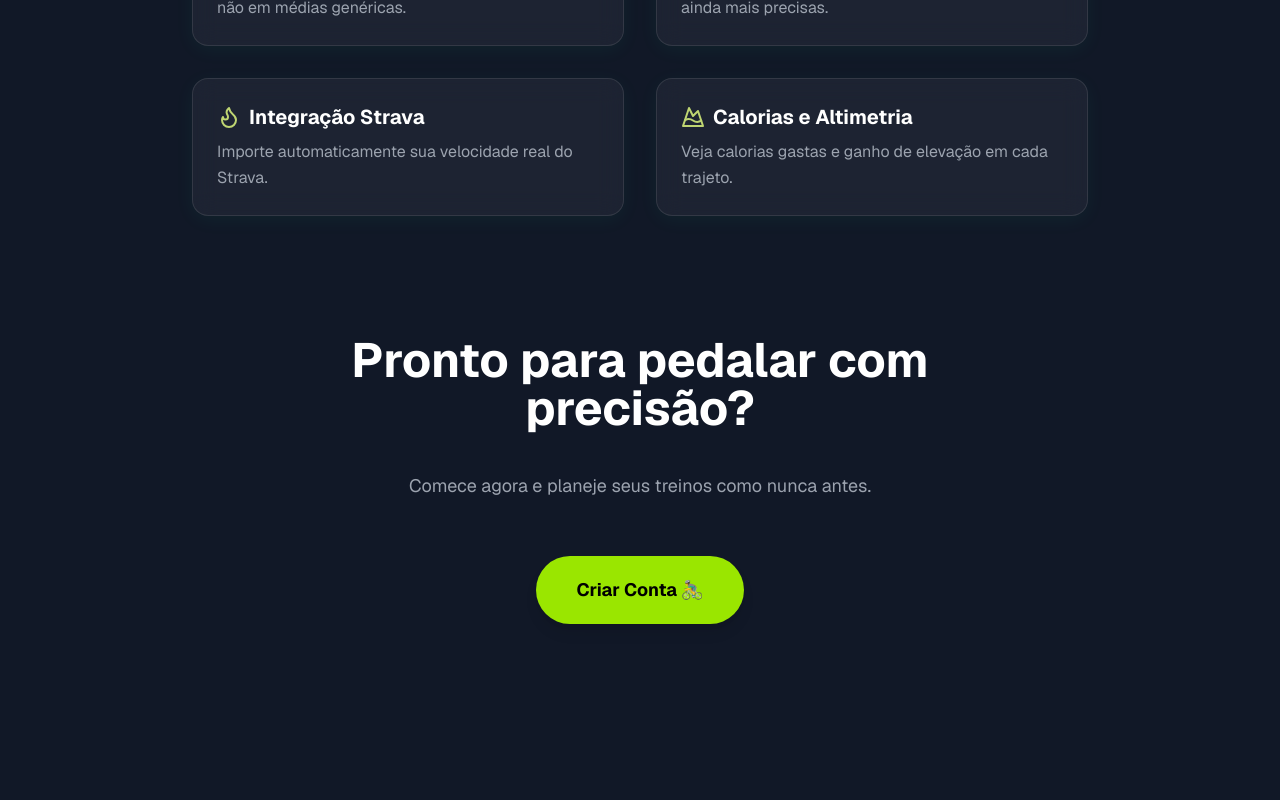
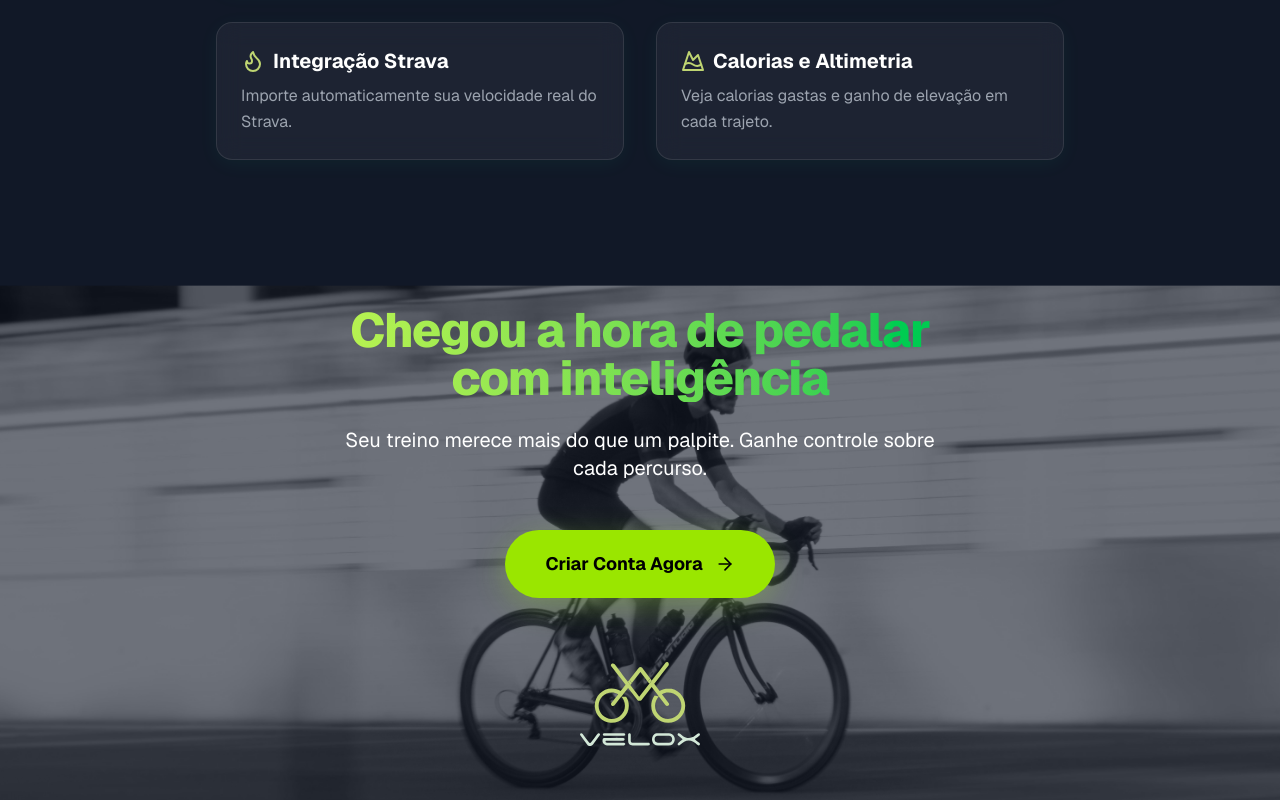
Before and after one commit to htamagnus/web-velox, a Next.js app: page / in a window 1280 px wide. Shown: the part 1616-2416 px from the top of the page. Before the commit the page ends 2320 px from the top, so only its background shows below. Built offline with nearby package versions, Linux system fonts and the light colour scheme.

Commit message:
update LP

```diff
--- a/src/app/page.tsx
+++ b/src/app/page.tsx
@@ -113,13 +113,13 @@ export default function LandingPage() {
           {loading ? (
             <div className="w-5 h-5 border-2 border-t-transparent border-black rounded-full animate-spin" />
           ) : (
-            <>Começar <span>🚴‍♂️</span></>
+            <>Começar <ArrowRight className="w-5 h-5" /></>
           )}
         </motion.button>
       </div>
     </section>
 
-    <section className="w-full py-32 px-6 bg-gradient-to-b from-red-900/20 via-background to-emerald-900/10 backdrop-blur-md">
+    <section className="w-full py-32 px-6 bg-gradient-to-b from-red-900/20 via-background via-emerald-900/10 to-background backdrop-blur-md">
     <div className="max-w-2xl mx-auto flex flex-col items-center text-center space-y-24">
 
       {/* BLOCO PROBLEMA */}
@@ -160,7 +160,7 @@ export default function LandingPage() {
   </section>
 
     {/* FEATURES */}
-    <section className="grid grid-cols-1 md:grid-cols-2 gap-8 mt-18 max-w-4xl">
+    <section className="grid grid-cols-1 md:grid-cols-2 gap-8 mt-4 max-w-4xl px-6 mx-auto">
     {[
         { icon: LineChart, title: "Previsão Real", desc: "Calcule o tempo com base na sua velocidade média, não em médias genéricas." },
         { icon: Bike, title: "Modalidade Adaptada", desc: "Escolha entre MTB, Speed ou urbano para previsões ainda mais precisas." },
@@ -185,16 +185,37 @@ export default function LandingPage() {
       ))}
     </section>
 
-    {/* CTA FINAL */}
-    <section className="flex flex-col items-center text-center mt-30 mb-20 space-y-6 max-w-2xl">
+    <section className="relative w-full min-h-[80vh] flex flex-col items-center justify-center text-center text-foreground overflow-hidden pt-23">
+  {/* BACKGROUND IMAGE */}
+  <div className="absolute inset-0 z-0 overflow-hidden pt-32">
+    <motion.img
+      src="/images/cta-bike.jpg"
+      alt="Ciclista em movimento"
+      initial={{ scale: 1 }}
+      animate={{ scale: 1.05 }}
+      transition={{
+        duration: 20,
+        ease: 'easeInOut',
+        repeat: Infinity,
+        repeatType: 'mirror'
+      }}
+      className="w-full h-full object-cover object-[50%_30%] opacity-40 grayscale"
+
+
+    />
+    <div className="absolute inset-0 bg-background/80" />
+  </div>
+
+  {/* CTA CONTENT */}
+  <div className="relative z-10 flex flex-col items-center space-y-6 max-w-2xl px-6">
     <motion.h2
       initial={{ opacity: 0, y: 20 }}
       whileInView={{ opacity: 1, y: 0 }}
       transition={{ duration: 0.7 }}
       viewport={{ once: true }}
-        className="text-4xl md:text-5xl font-bold"
+      className="text-4xl md:text-5xl font-extrabold tracking-tight bg-gradient-to-r from-lime-300 to-green-500 text-transparent bg-clip-text"
     >
-        Pronto para pedalar com precisão?
+      Chegou a hora de pedalar com inteligência
     </motion.h2>
 
     <motion.p
@@ -202,20 +223,22 @@ export default function LandingPage() {
       whileInView={{ opacity: 1, y: 0 }}
       transition={{ duration: 0.8, delay: 0.2 }}
       viewport={{ once: true }}
-        className="text-muted text-lg mt-4"
+      className="text-lg md:text-xl text-muted-foreground"
     >
-        Comece agora e planeje seus treinos como nunca antes.
+      Seu treino merece mais do que um palpite. Ganhe controle sobre cada percurso.
     </motion.p>
+
     <motion.button
-        whileHover={{ scale: 1.05 }}
+      whileHover={{ scale: 1.07 }}
       whileTap={{ scale: 0.95 }}
       transition={{ duration: 0.2 }}
-        className="mt-8 px-10 py-5 bg-lime-400 text-black rounded-full text-lg font-bold shadow-lg hover:brightness-110 active:scale-95 transition-all flex items-center justify-center gap-2"
+      className="mt-6 px-10 py-5 bg-lime-400 text-black rounded-full text-lg font-bold shadow-[0_8px_30px_rgba(163,230,53,0.3)] hover:brightness-110 active:scale-95 transition-all flex items-center justify-center gap-3"
     >
-        Criar Conta 🚴‍♂️
+      Criar Conta Agora <ArrowRight className="w-5 h-5" />
     </motion.button>
+    <LogoVelox className="mt-10 w-30" />
+  </div>
 </section>
-
     </main>
     </>
   )
```
Also changed, not shown: public/images/cta-bike.jpg (added). Lines whose indentation alone changed are shown as unchanged.
